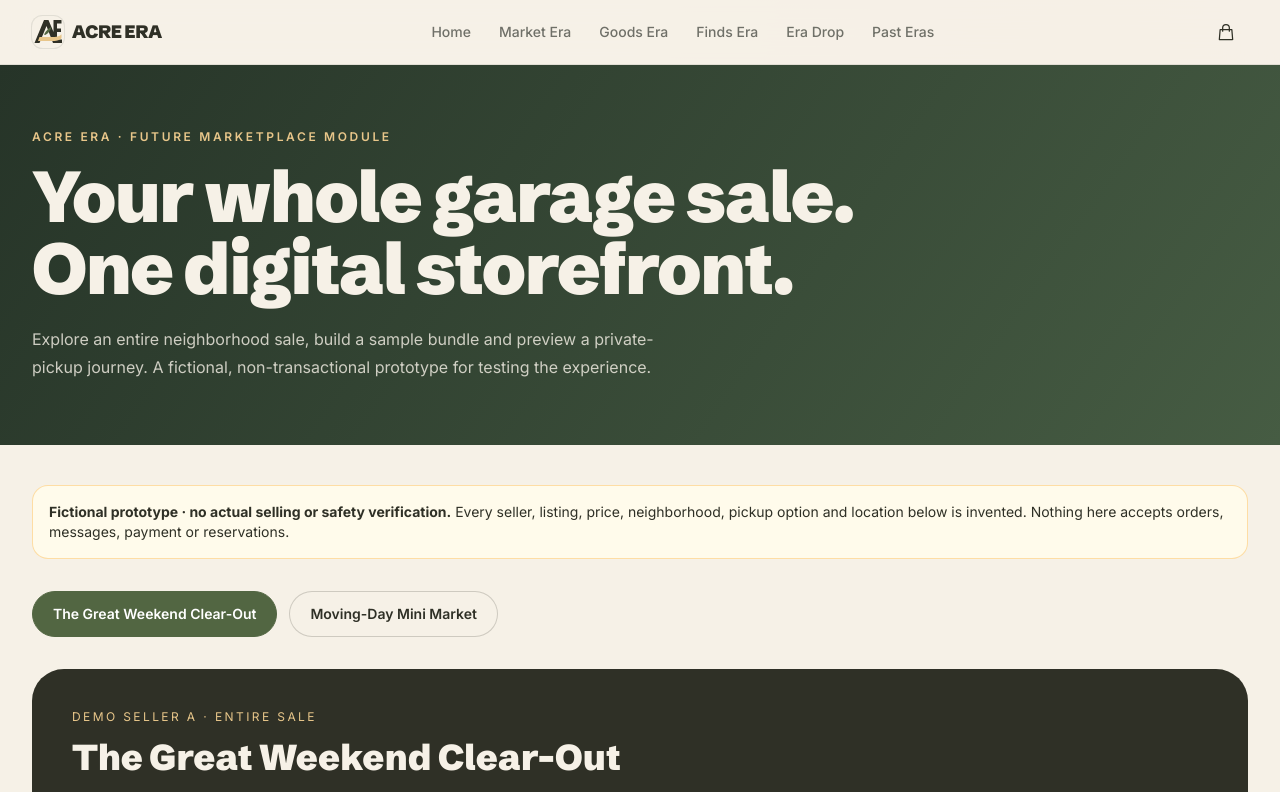
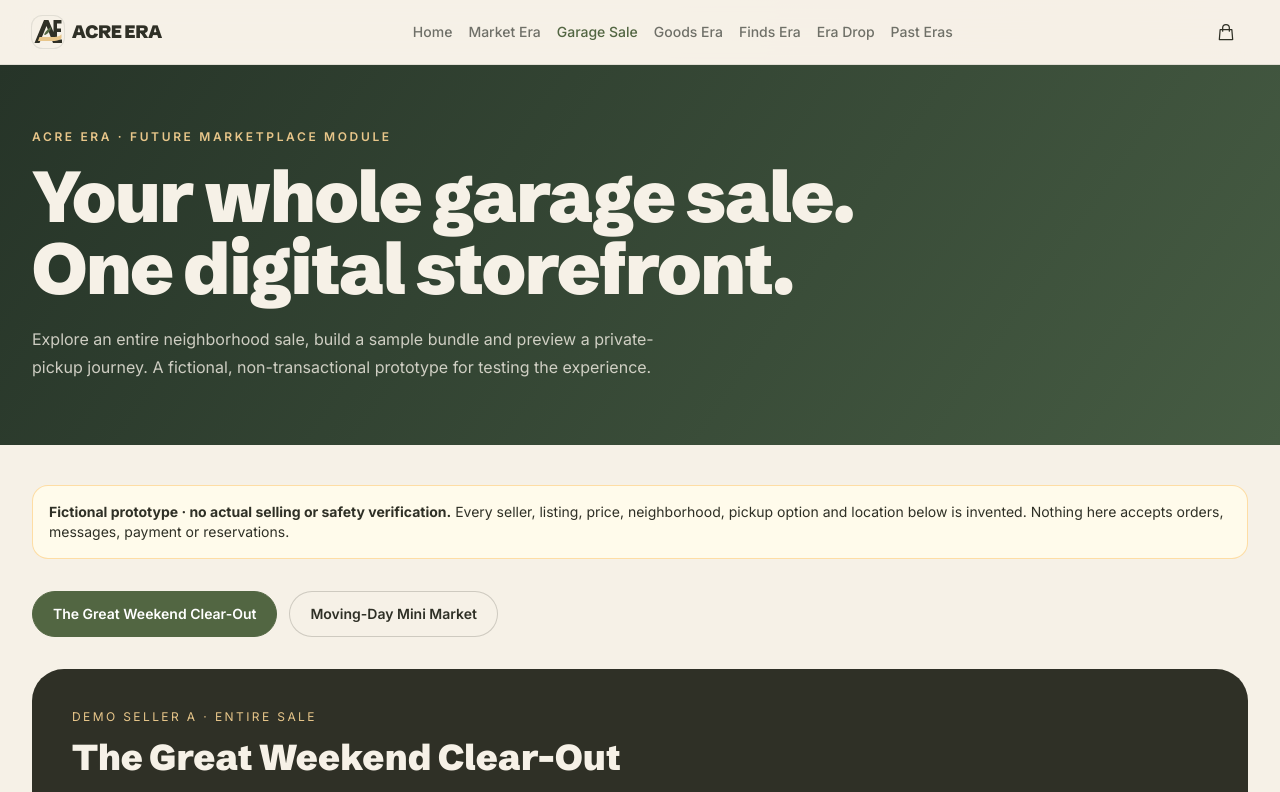
Before and after one commit to norrijam405/norvana, a Next.js app: page /garage-sale in a window 1280 px wide. Shown: the top 792 px of the page. Built offline with nearby package versions, Linux system fonts and the light colour scheme.

Commit message:
feat(garage-sale): add optional Garage Sale entry to existing site navigation

```diff
--- a/src/components/navbar.tsx
+++ b/src/components/navbar.tsx
@@ -10,6 +10,7 @@ import { useCart } from "./cart-context";
 const links = [
   { href: "/", label: "Home" },
   { href: "/market", label: "Market Era" },
+  { href: "/garage-sale", label: "Garage Sale" },
   { href: "/shop", label: "Goods Era" },
   { href: "/partners", label: "Finds Era" },
   { href: "/era-drops", label: "Era Drop" },
@@ -33,7 +34,7 @@ export function Navbar() {
           <span className="font-display text-base font-black tracking-[-.02em] sm:text-lg">ACRE ERA</span>
         </Link>
 
-        <div className="hidden items-center gap-7 md:flex">
+        <div className="hidden items-center gap-4 md:flex">
           {links.map((link) => {
             const active =
               link.href === "/"
```
